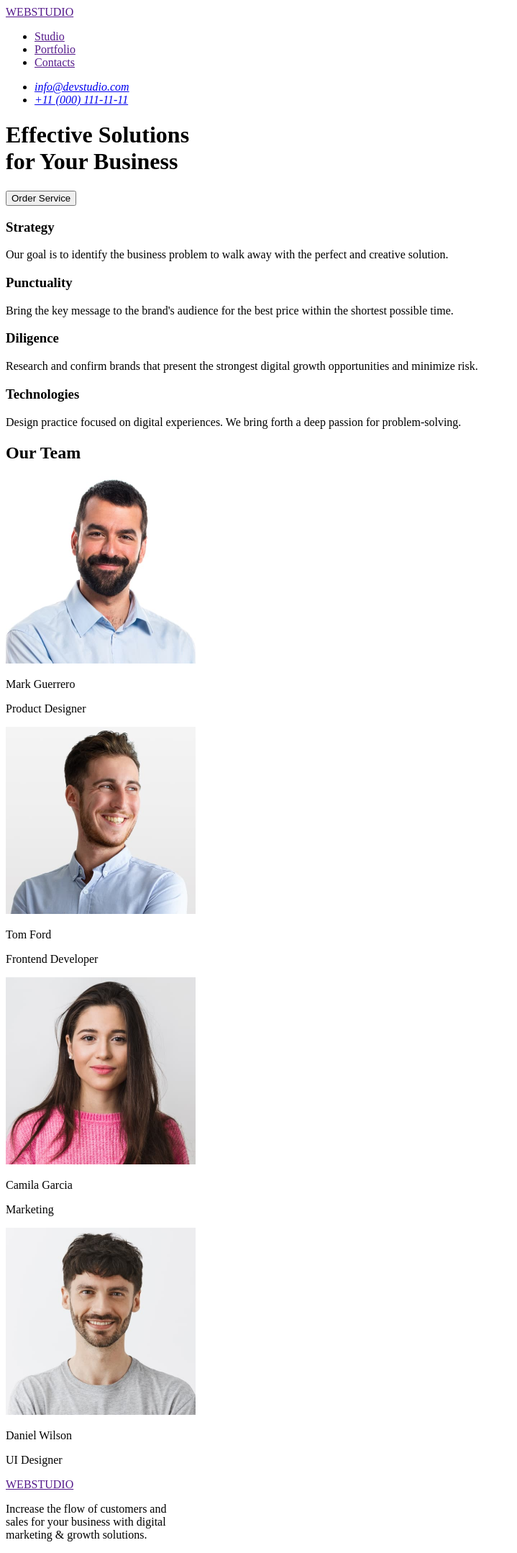
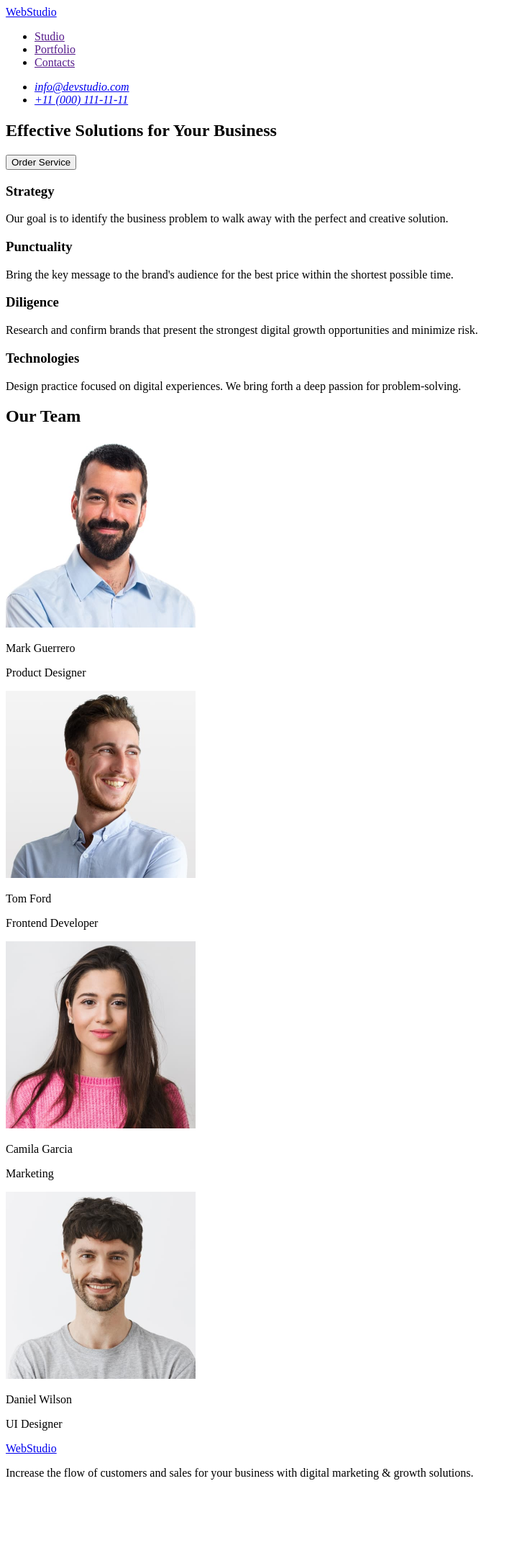
Before and after one commit to Oleksand-Kalinin/goit-markup-hw-01, a plain HTML site: page index.html in a window 1280 px wide. Shown: the whole page at 72% size, without its empty margins (0-719 px from the left). After the commit the page ends 2072 px from the top, so only its background shows below. Drawn offline with Linux system fonts and the light colour scheme.

Commit message:
Update index.html

```diff
--- a/index.html
+++ b/index.html
@@ -8,7 +8,7 @@
 
   <body>
     <header>
-      <a href="">WEBSTUDIO</a>
+      <a href="index.html">WebStudio</a>
 
       <nav>
         <ul>
@@ -24,13 +24,15 @@
           <li><a href="tel:+110001111111">+11 (000) 111-11-11</a></li>
         </ul>
       </address>
-
-      <h1>Effective Solutions<br />for Your Business</h1>
-
-      <button type="button">Order Service</button>
     </header>
 
     <main>
+      <section>
+        <h1>Effective Solutions for Your Business</h1>
+
+        <button type="button">Order Service</button>
+      </section>
+
       <section>
         <h3>Strategy</h3>
         <p>
@@ -107,11 +109,10 @@
     </main>
 
     <footer>
-      <a href="">WEBSTUDIO</a>
+      <a href="index.html">WebStudio</a>
 
       <p>
-        Increase the flow of customers and <br />
-        sales for your business with digital <br />
+        Increase the flow of customers and sales for your business with digital
         marketing & growth solutions.
       </p>
     </footer>
```
